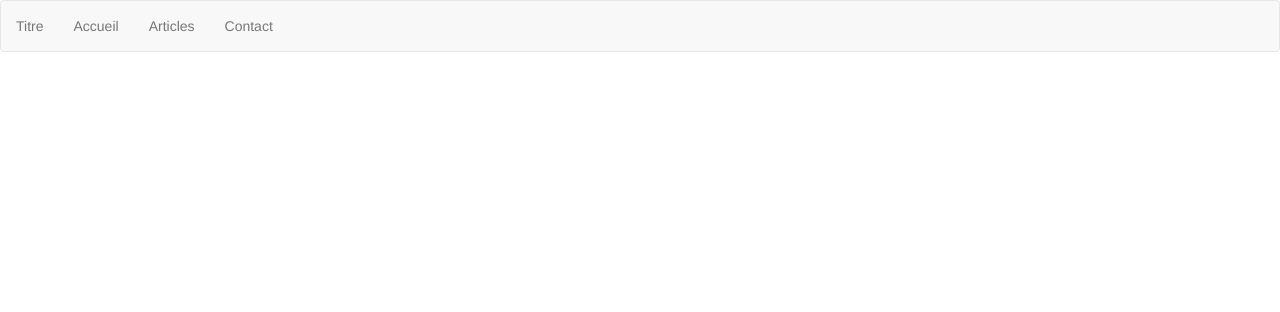
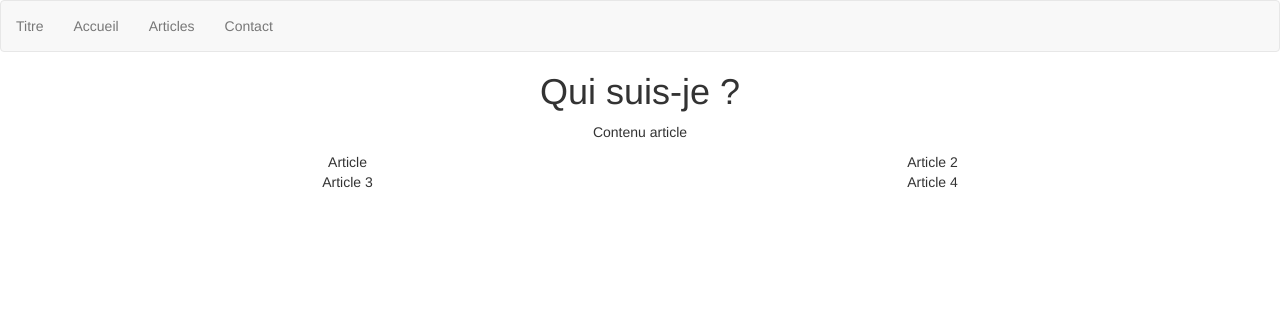
Before and after one commit to Argonder/Projet, a Symfony app: template templates/accueil.html.twig in a window 1280 px wide. Shown: the top 312 px of the page. Run offline with Twig, Linux system fonts and the light colour scheme; the template is opened without the code that fills it, so the values that code supplies are empty; some libraries are stand-ins or nearby versions.

Commit message:
Contenu article

```diff
--- a/templates/accueil.html.twig
+++ b/templates/accueil.html.twig
@@ -4,4 +4,23 @@
 
     </div>
 
+    <div class="Presentation text-center"> <h1> Qui suis-je ? </h1>
+        <p> Contenu article </p>
+
+
+    </div>
+
+    <div class="container">
+        <div class="row">
+            <div class="col-md-6 text-center article-h"> Article</div>
+            <div class="col-md-6 text-center article-h"> Article 2</div>
+            <div class="col-md-6 text-center article-h"> Article 3</div>
+            <div class="col-md-6 text-center article-h"> Article 4</div>
+
+
+
+        </div>
+    </div>
+
+
 {% endblock %}
```
